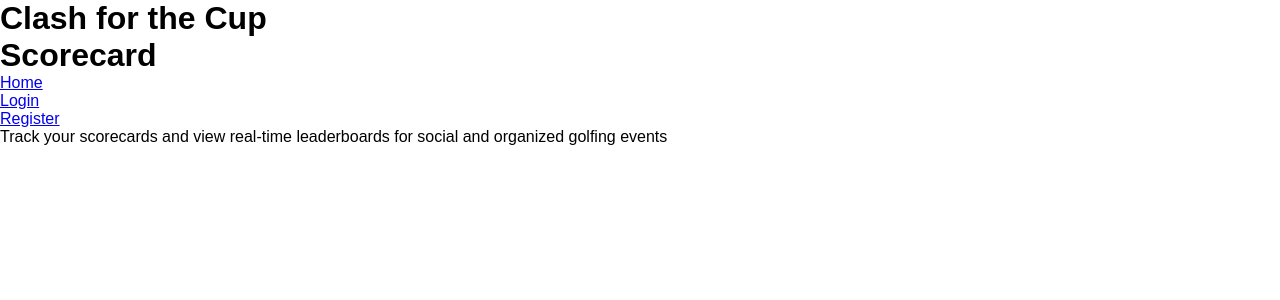
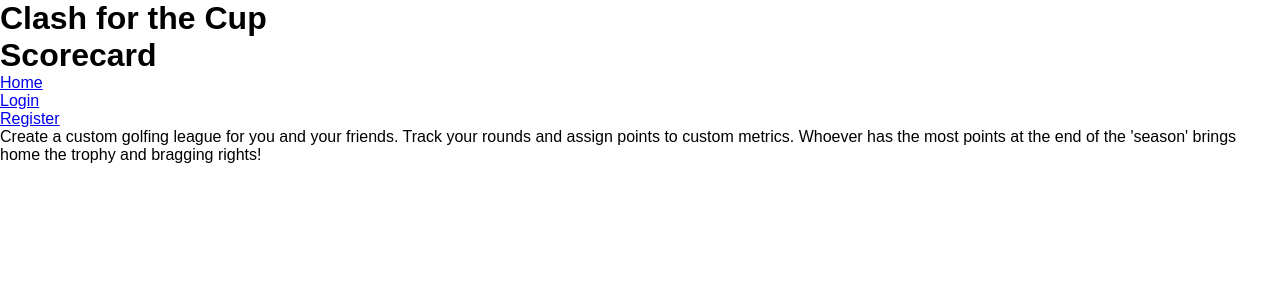
Before and after one commit to RoundEm/Clash_for_the_Cup, a React (Create React App) app: page /home in a window 1280 px wide. Shown: the top 300 px of the page. Built offline with nearby package versions, Linux system fonts and the light colour scheme.

Commit message:
Update site discription

```diff
--- a/src/components/Home.js
+++ b/src/components/Home.js
@@ -1,10 +1,9 @@
 import React from 'react';
-
 
 const Home = () => {
     return (
         <div>
-            <p>Track your scorecards and view real-time leaderboards for social and organized golfing events</p>
+            <p>Create a custom golfing league for you and your friends. Track your rounds and assign points to custom metrics. Whoever has the most points at the end of the 'season' brings home the trophy and bragging rights!</p>
         </div>
     )
 }
```
